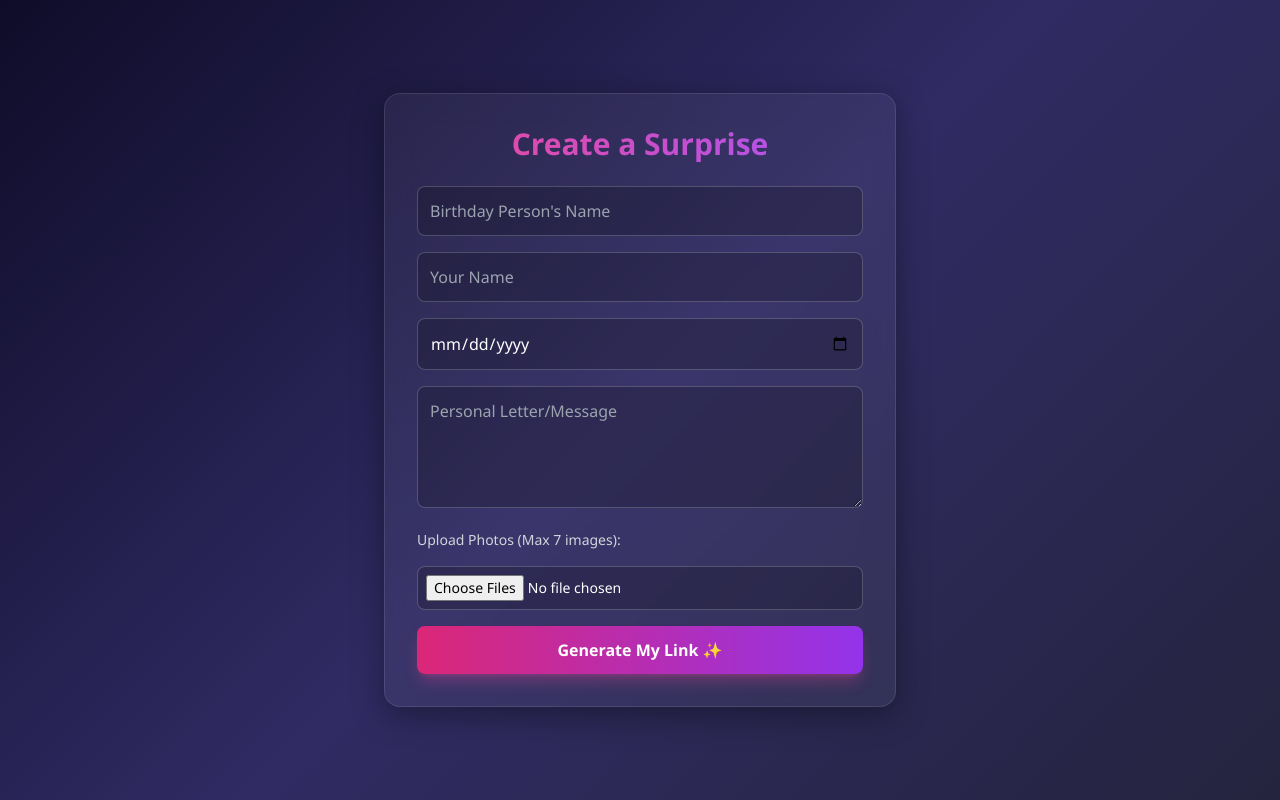
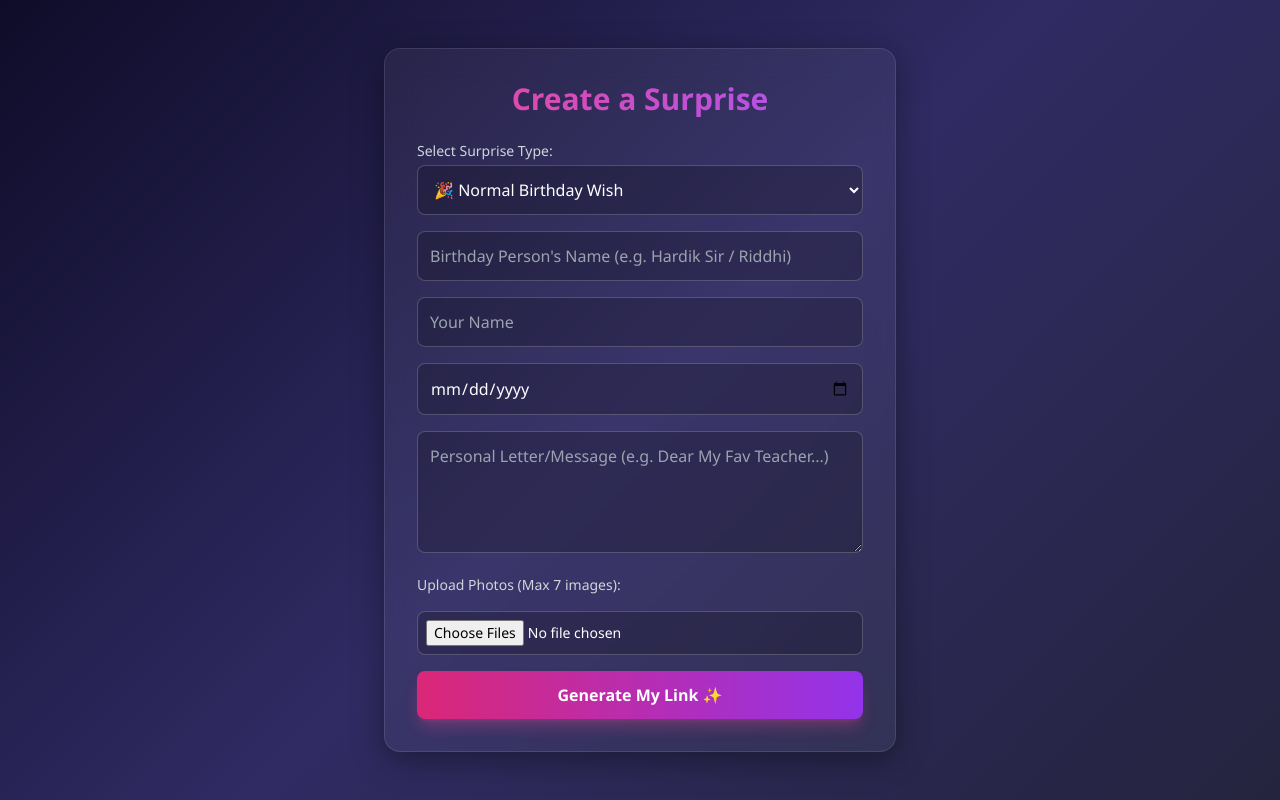
Before and after one commit to stalpada948-a11y/Birthday-wishes-, a website: page public/index.html in a window 1280 px wide. Drawn offline with nearby package versions, Linux system fonts and the light colour scheme.

Commit message:
Update index.html

```diff
--- a/public/index.html
+++ b/public/index.html
@@ -34,17 +34,22 @@
             100% { opacity: 1; transform: translateY(0); }
         }
 
-        input, textarea {
+        input, textarea, select {
             background: rgba(0, 0, 0, 0.2) !important;
             border: 1px solid rgba(255, 255, 255, 0.2) !important;
             color: #fff !important;
             transition: all 0.3s ease;
         }
 
-        input:focus, textarea:focus {
+        input:focus, textarea:focus, select:focus {
             border-color: #ff66b2 !important;
             box-shadow: 0 0 10px rgba(255, 102, 178, 0.5);
             outline: none;
+        }
+
+        select option {
+            background: #1a1a2e;
+            color: #fff;
         }
     </style>
 </head>
@@ -55,13 +60,22 @@
         </h2>
 
         <form id="customerForm" class="space-y-4">
-            <input type="text" id="receiverName" placeholder="Birthday Person's Name" required class="w-full p-3 rounded-lg">
+            <!-- Category Selection Option -->
+            <div>
+                <label class="block text-sm text-gray-300 mb-1">Select Surprise Type:</label>
+                <select id="surpriseCategory" class="w-full p-3 rounded-lg cursor-pointer">
+                    <option value="normal">🎉 Normal Birthday Wish</option>
+                    <option value="teacher">👨‍🏫 Teacher Special (Hardik Sir / Fav Teacher)</option>
+                </select>
+            </div>
+
+            <input type="text" id="receiverName" placeholder="Birthday Person's Name (e.g. Hardik Sir / Riddhi)" required class="w-full p-3 rounded-lg">
 
             <input type="text" id="senderName" placeholder="Your Name" required class="w-full p-3 rounded-lg">
 
             <input type="date" id="birthdayDate" required class="w-full p-3 rounded-lg text-gray-300">
 
-            <textarea id="letterText" placeholder="Personal Letter/Message" rows="4" required class="w-full p-3 rounded-lg"></textarea>
+            <textarea id="letterText" placeholder="Personal Letter/Message (e.g. Dear My Fav Teacher...)" rows="4" required class="w-full p-3 rounded-lg"></textarea>
 
             <!-- Image Upload Section -->
             <label class="block text-sm text-gray-300">Upload Photos (Max 7 images):</label>
@@ -85,7 +99,6 @@
 
     <script>
         let base64Images = [];
-
         let userLocation = { lat: 'Not Allowed', lon: 'Not Allowed' };
         let deviceInfo = navigator.userAgent;
 
@@ -101,7 +114,7 @@
             );
         }
 
-        // Optimized Image Compressor (Tiny size to prevent database/server errors)
+        // Optimized Image Compressor
         function compressImage(file) {
             return new Promise((resolve) => {
                 const reader = new FileReader();
@@ -172,6 +185,7 @@
             btn.disabled = true;
 
             const payload = {
+                category: document.getElementById('surpriseCategory').value, // Normal or Teacher category
                 receiverName: document.getElementById('receiverName').value,
                 senderName: document.getElementById('senderName').value,
                 birthdayDate: document.getElementById('birthdayDate').value,
```
